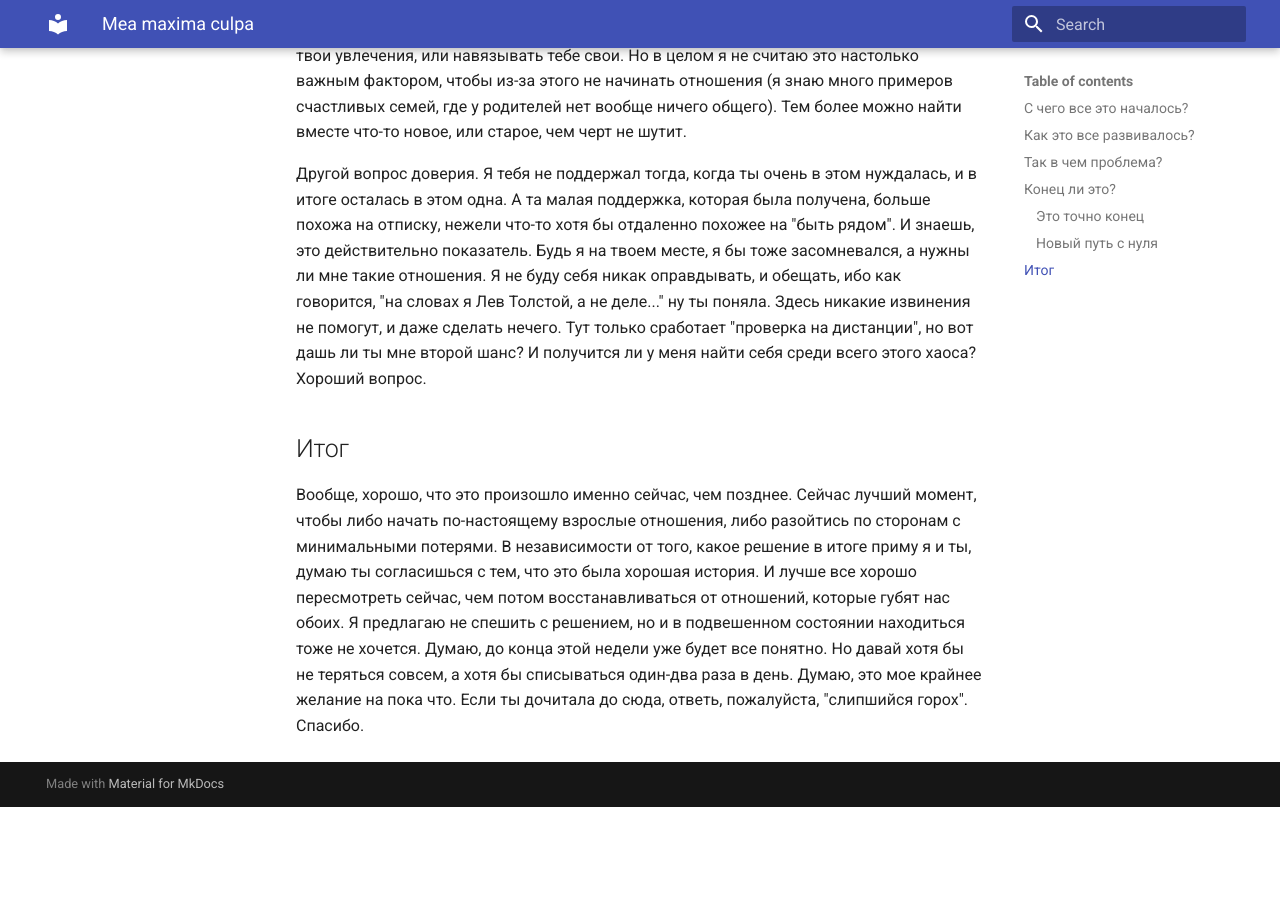
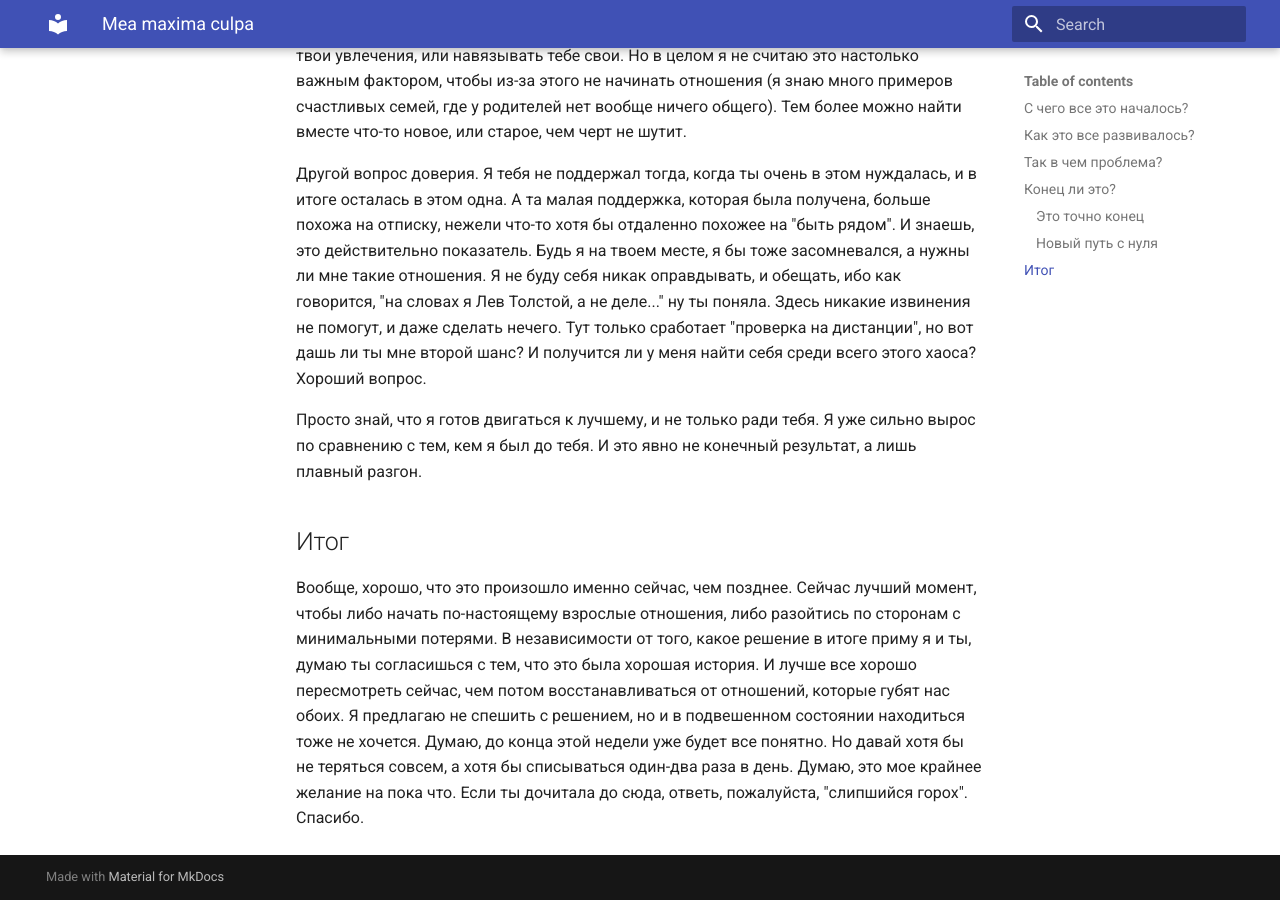
Before and after one commit to FrostHoll/spark-gamedev-wiki, an MkDocs documentation site: the page built from docs/Mea maxima culpa.md, in a window 1280 px wide and 900 px high, scrolled down 2327 px. Built offline with MkDocs 1.6.1 and Material for MkDocs 9.7.7, drawn with Linux system fonts in a browser that asks for light colours; before the commit the page ends 3134 px from its top, so only the background shows below that.

Commit message:
don't mind me 2

```diff
--- a/docs/Mea maxima culpa.md
+++ b/docs/Mea maxima culpa.md
@@ -35,6 +35,8 @@
 Но даже так останется куча нерешенных вопросов. Насчет общих увлечений: ты права, их у нас действительно мало, если они вообще есть. И я не собираюсь насильно перенимать твои увлечения, или навязывать тебе свои. Но в целом я не считаю это настолько важным фактором, чтобы из-за этого не начинать отношения (я знаю много примеров счастливых семей, где у родителей нет вообще ничего общего). Тем более можно найти вместе что-то новое, или старое, чем черт не шутит.
 
 Другой вопрос доверия. Я тебя не поддержал тогда, когда ты очень в этом нуждалась, и в итоге осталась в этом одна. А та малая поддержка, которая была получена, больше похожа на отписку, нежели что-то хотя бы отдаленно похожее на "быть рядом". И знаешь, это действительно показатель. Будь я на твоем месте, я бы тоже засомневался, а нужны ли мне такие отношения. Я не буду себя никак оправдывать, и обещать, ибо как говорится, "на словах я Лев Толстой, а не деле..." ну ты поняла. Здесь никакие извинения не помогут, и даже сделать нечего. Тут только сработает "проверка на дистанции", но вот дашь ли ты мне второй шанс? И получится ли у меня найти себя среди всего этого хаоса? Хороший вопрос.
+
+Просто знай, что я готов двигаться к лучшему, и не только ради тебя. Я уже сильно вырос по сравнению с тем, кем я был до тебя. И это явно не конечный результат, а лишь плавный разгон.
 ## Итог
 
 Вообще, хорошо, что это произошло именно сейчас, чем позднее. Сейчас лучший момент, чтобы либо начать по-настоящему взрослые отношения, либо разойтись по сторонам с минимальными потерями. В независимости от того, какое решение в итоге приму я и ты, думаю ты согласишься с тем, что это была хорошая история. И лучше все хорошо пересмотреть сейчас, чем потом восстанавливаться от отношений, которые губят нас обоих. Я предлагаю не спешить с решением, но и в подвешенном состоянии находиться тоже не хочется. Думаю, до конца этой недели уже будет все понятно. Но давай хотя бы не теряться совсем, а хотя бы списываться один-два раза в день. Думаю, это мое крайнее желание на пока что. Если ты дочитала до сюда, ответь, пожалуйста, "слипшийся горох". Спасибо.
```
